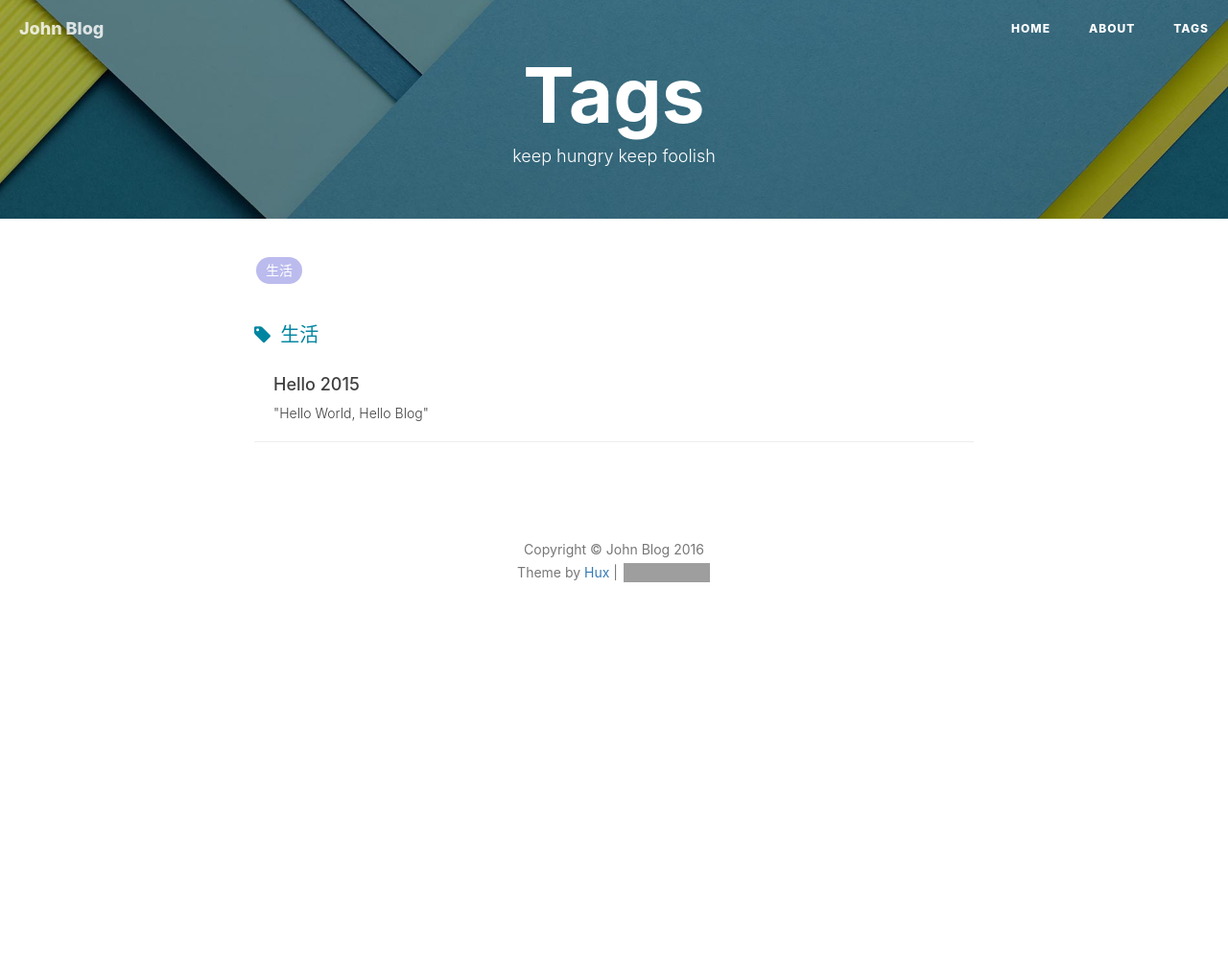
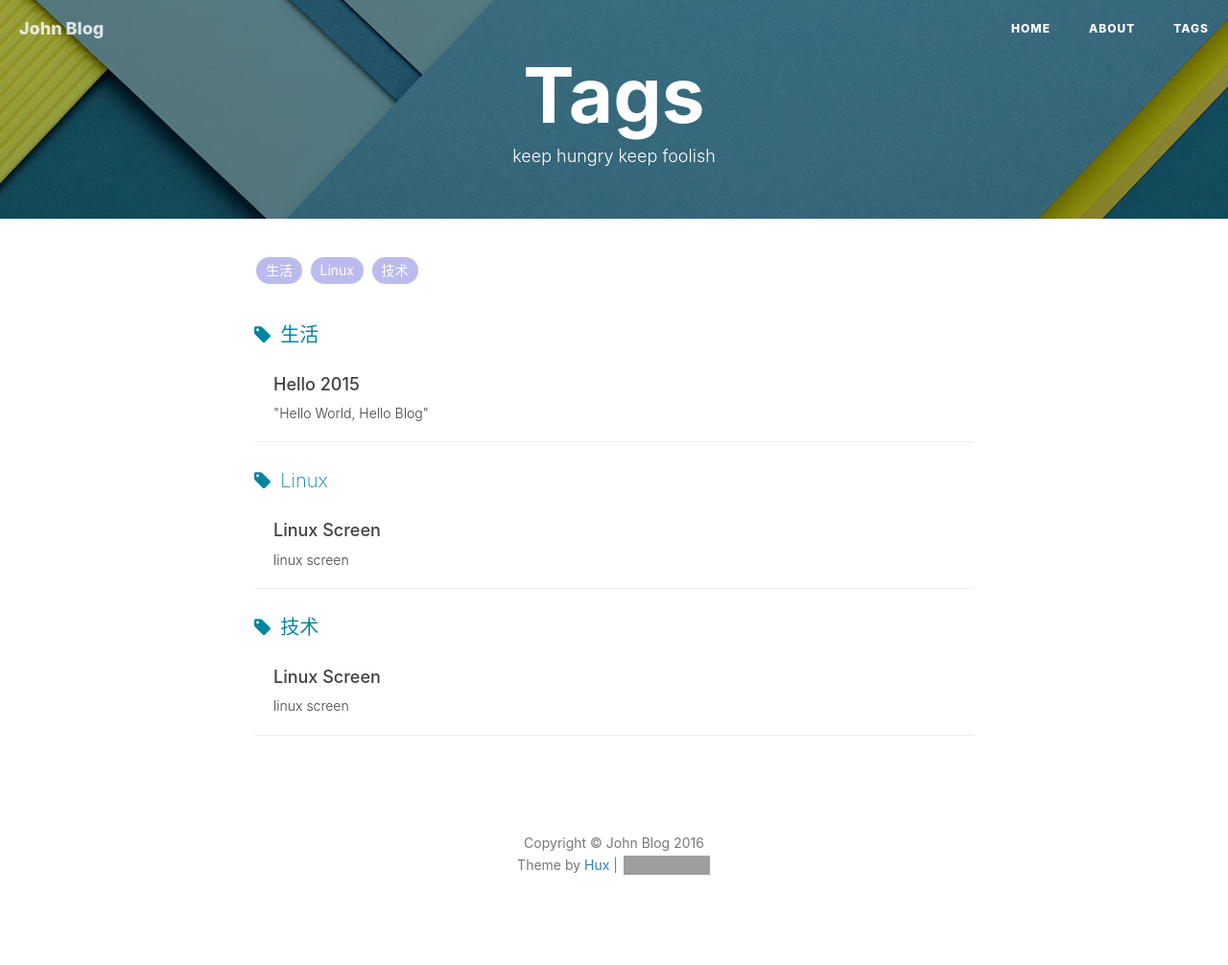
Before and after one commit to shiyang2722/shiyang2722.github.io, a Jekyll site: the page built from tags.html, in a window 1280 px wide. Shown: the whole page at 96% size. Built offline with Jekyll 4.4.1, drawn with Linux system fonts in a browser that asks for light colours; nearby versions of some CDN libraries; comment, search, counter and statistics services are not loaded; before the commit the page ends 900 px from its top, so only the background shows below that; grey boxes are pictures that could not be loaded.

Commit message:
Update 2016-07-07-Screen.markdown

```diff
--- a/_posts/2016-07-07-Screen.markdown
+++ b/_posts/2016-07-07-Screen.markdown
@@ -1,3 +1,15 @@
+---
+layout:     post
+title:      "Linux Screen"
+subtitle:   "linux screen"
+date:       2017-07-07 12:00:00
+header-img: "img/post-bg-2015.jpg"
+catalog: true
+tags:
+    - Linux
+    - 技术
+---
+
 # Linux Screen 命令整理
     [daily@demo ~]$ screen --help
     Use: screen [-opts] [cmd [args]]
```
